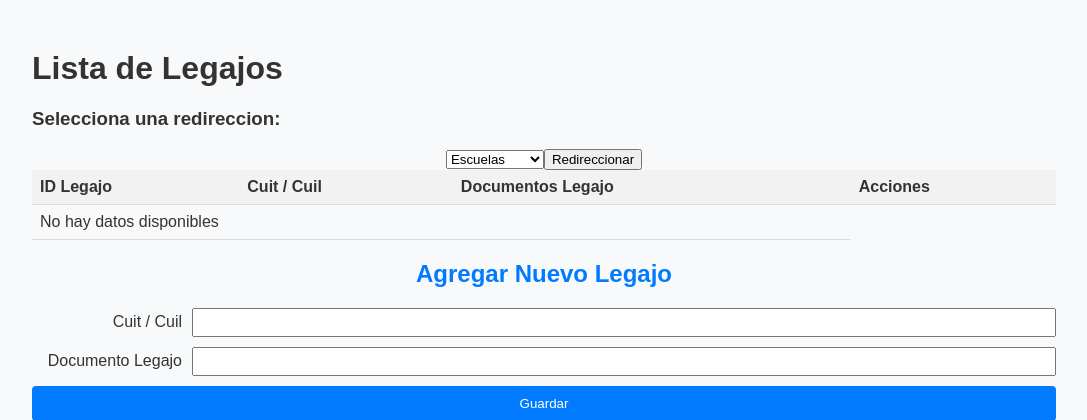
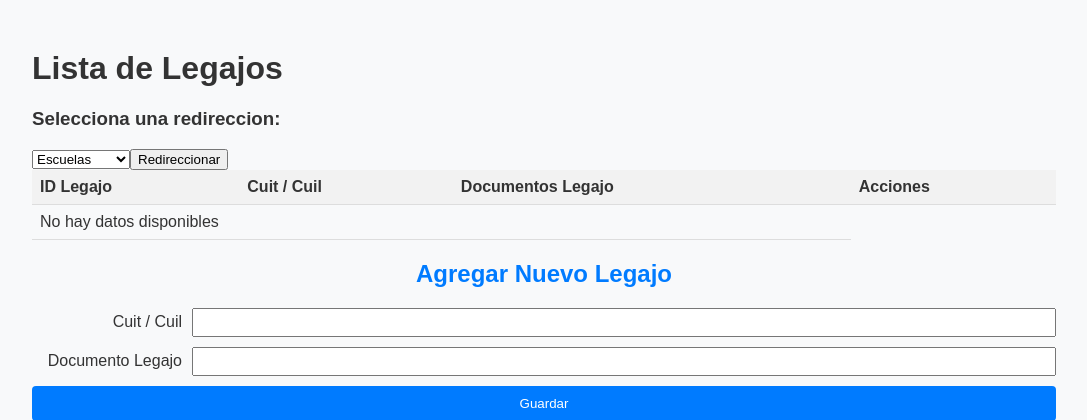
Before and after one commit to Taxx354/consejo, a PHP site: page /legajo/legajo.php in a window 1280 px wide. Shown: the top 420 px of the page, without its empty margins (96-1183 px from the left). Run offline with PHP 8.4, Linux system fonts and the light colour scheme; data that the repository does not hold is empty.

Commit message:
Update estilo.css

```diff
--- a/estilo.css
+++ b/estilo.css
@@ -49,7 +49,3 @@ button {
 button:hover {
     background-color: #0056b3;
 }
-
-form {
-    text-align: center;
-}
```
